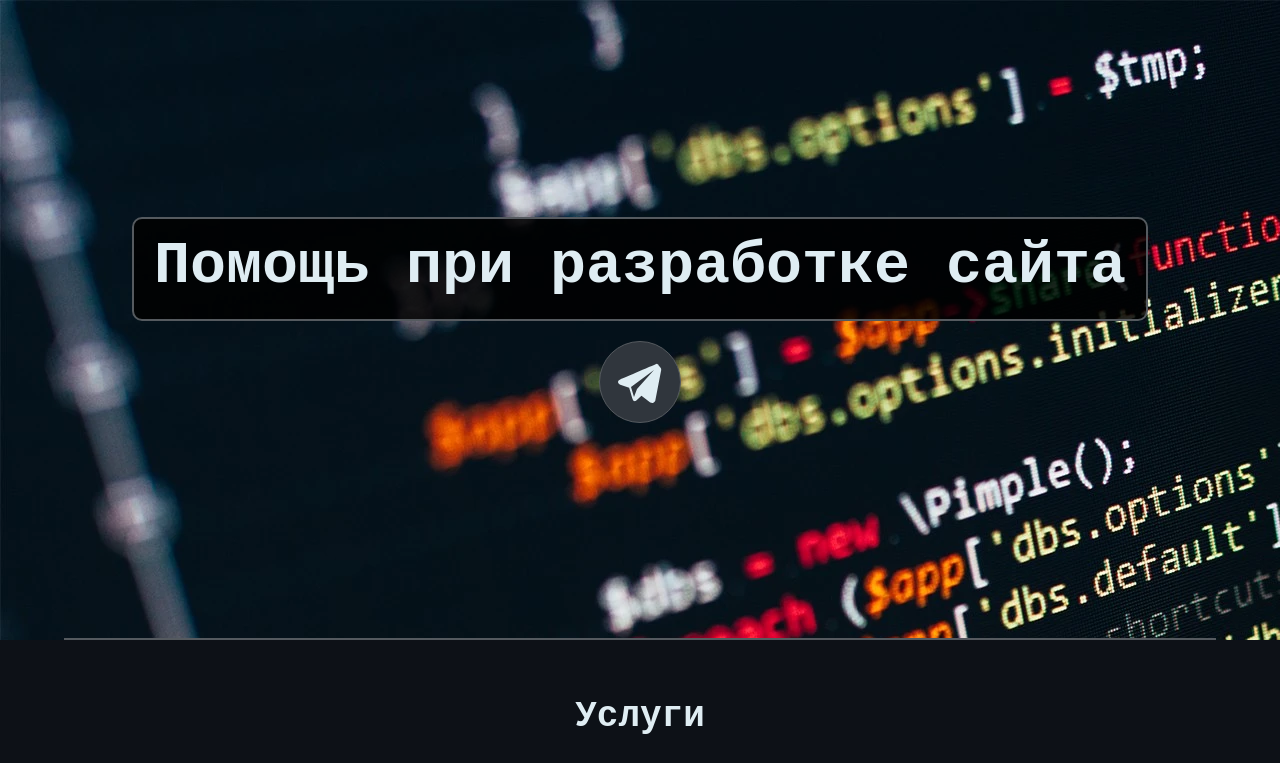
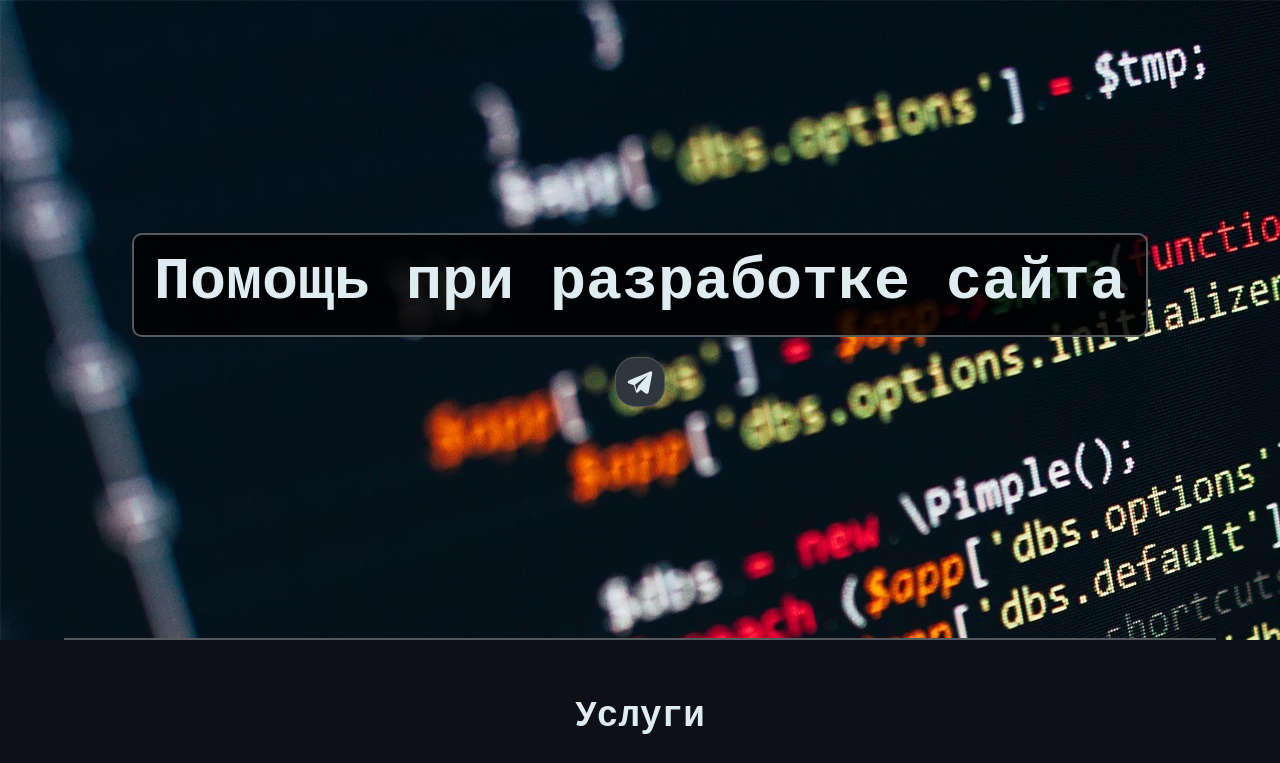
Before and after one commit to Danila-A/First-business-card-website, a plain HTML site: page index.html in a window 1280 px wide. Shown: the top 763 px of the page. Drawn offline with nearby package versions, Linux system fonts and the light colour scheme.

Commit message:
I did litle changes at styles

```diff
--- a/css/style.css
+++ b/css/style.css
@@ -109,8 +109,9 @@ html{
 }
 .title__icon{
     background-color: var(--icon-bg);
-    padding: 15px;
-    border-radius: 50%;
+    padding: 10px;
+    width: 50px;
+    border-radius: 40%;
     border: 1px solid var(--border);
     opacity: 0;
     transition: opacity 3s;
@@ -120,6 +121,9 @@ html{
 }
 .title__icon.title__show {
     opacity: 1;
+}
+.contact__icon {
+    width: 40px;
 }
 .container{
     width: 65%;
@@ -201,7 +205,7 @@ html{
     border: 1px solid var(--border);
     overflow: hidden;
     opacity: 0;
-    transition: opacity 3s;
+    transition: opacity 3s ease-out;
 }
 .card.element__show {
     opacity: 1;
--- a/index.html
+++ b/index.html
@@ -15,8 +15,8 @@
             <h1 class="title">Помощь при разработке сайта</h1>
         </div>
         <div class="main__contacts">
-            <a class="contact__link flex flex__center" href="">
-                <img class="contact__icon title__icon" src="img/icons8-telegram-50.svg" alt="telegram icon">
+            <a class="contact__link flex flex__center" href="" target="_blank">
+                <img class=" title__icon" src="img/icons8-telegram-50.svg" alt="telegram icon">
             </a>
         </div>
     </section>
@@ -78,7 +78,7 @@
             <div class="about__text">
                 <p class="text">
                     Данный сайт был свёрстан с использованием технологий HTML5 CSS3 и JavaScript. В процессе создания вёрстки была использована система
-                    контроля версий git. Код вёрстки был загружен на <a class="link" href="">GitHub</a>. После создания вёрстки она была "натянута" и настроена для администрирования на CMS Wordpress.
+                    контроля версий git. Код вёрстки был загружен на <a class="link" href="https://github.com/Danila-A/First-business-card-website" target="_blank">GitHub</a>. После создания вёрстки она была "натянута" и настроена для администрирования на CMS Wordpress.
                 </p>
             </div>
         </div>
@@ -87,7 +87,7 @@
         <div class="footer__contacts flex flex__center">
             <h3 class="footer__text">Мои контакты</h3>
             <div class="contact__img flex">
-                <a class="contact__link flex flex__center" href="">
+                <a class="contact__link flex flex__center" href="" target="_blank">
                     <img class="contact__icon" src="img/icons8-telegram-50.svg" alt="telegram icon">
                 </a>
             </div>
--- a/js/script.js
+++ b/js/script.js
@@ -1,6 +1,6 @@
 // Анимация при загрузке
 let title = document.querySelector('.title');
-let link = document.querySelector('.contact__icon');
+let link = document.querySelector('.title__icon');
 // Анимация при скролле
 let elements = document.querySelectorAll('.element__animation');
 
```
